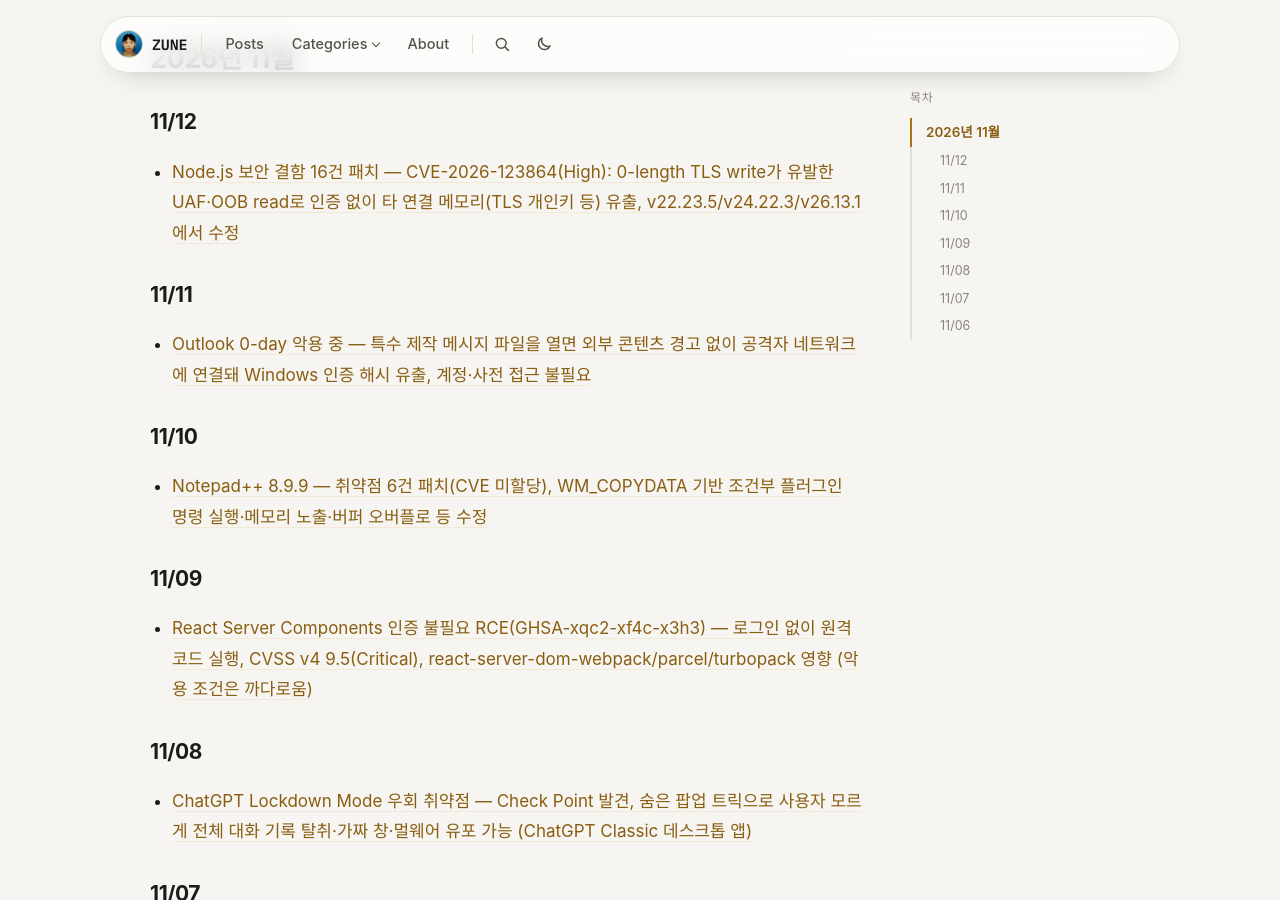
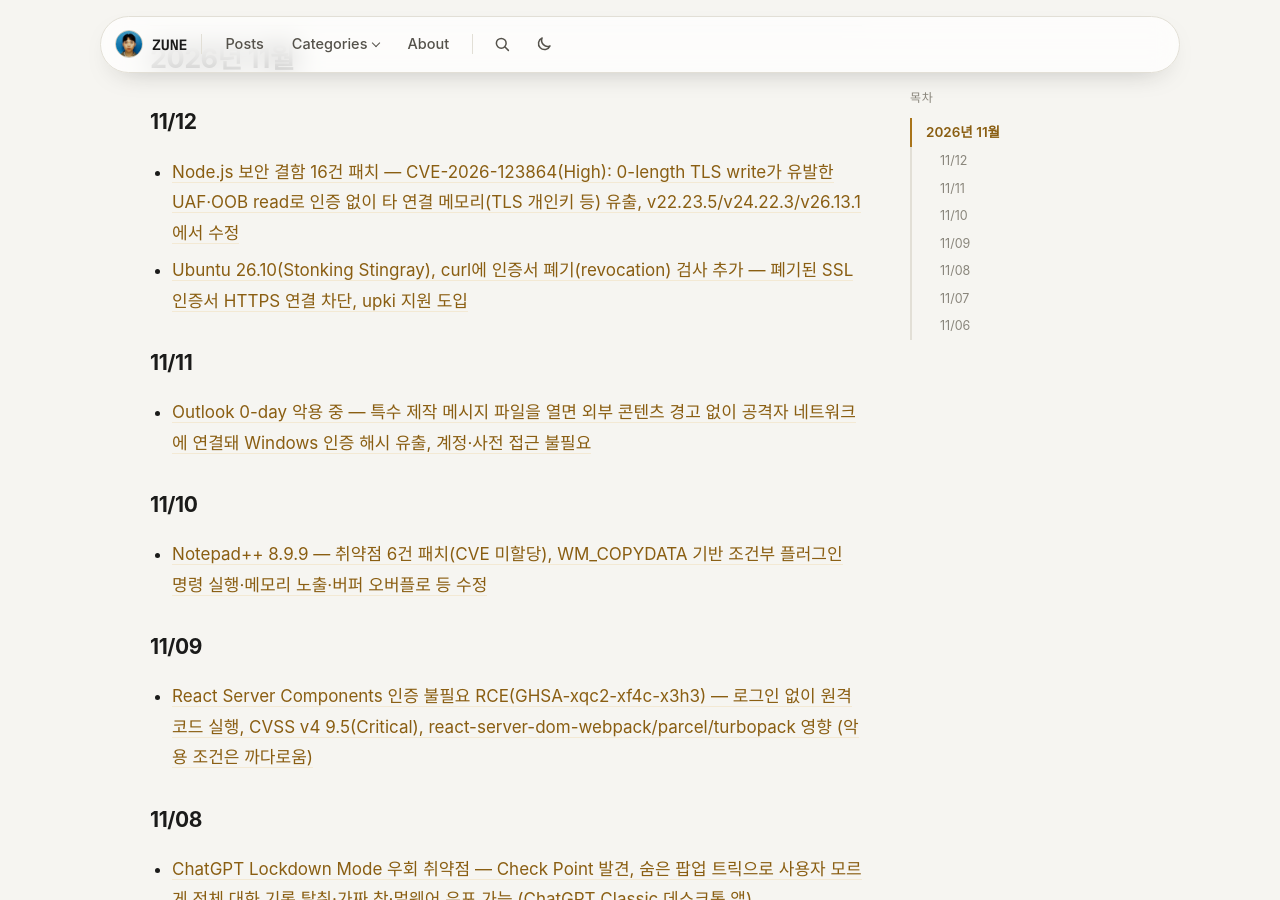
Before and after one commit to junseopark0216/junseopark0216.github.io, a Jekyll site: the page built from _posts/2026-11-06-tech-security-news-clipping.md, in a window 1280 px wide and 900 px high, scrolled down 702 px. Built offline with Jekyll 4.4.1, drawn with Linux system fonts in a browser that asks for light colours; some web fonts are replaced.

Commit message:
Update 2026-11-06-tech-security-news-clipping.md

```diff
--- a/_posts/2026-11-06-tech-security-news-clipping.md
+++ b/_posts/2026-11-06-tech-security-news-clipping.md
@@ -20,6 +20,7 @@
 ### 11/12
 
 - [Node.js 보안 결함 16건 패치 — CVE-2026-123864(High): 0-length TLS write가 유발한 UAF·OOB read로 인증 없이 타 연결 메모리(TLS 개인키 등) 유출, v22.23.5/v24.22.3/v26.13.1에서 수정](https://x.com/The_Cyber_News/status/2120723250011607191?s=46)
+- [Ubuntu 26.10(Stonking Stingray), curl에 인증서 폐기(revocation) 검사 추가 — 폐기된 SSL 인증서 HTTPS 연결 차단, upki 지원 도입](https://x.com/The_Cyber_News/status/2120569228508254284)
 
 ### 11/11
 
```
